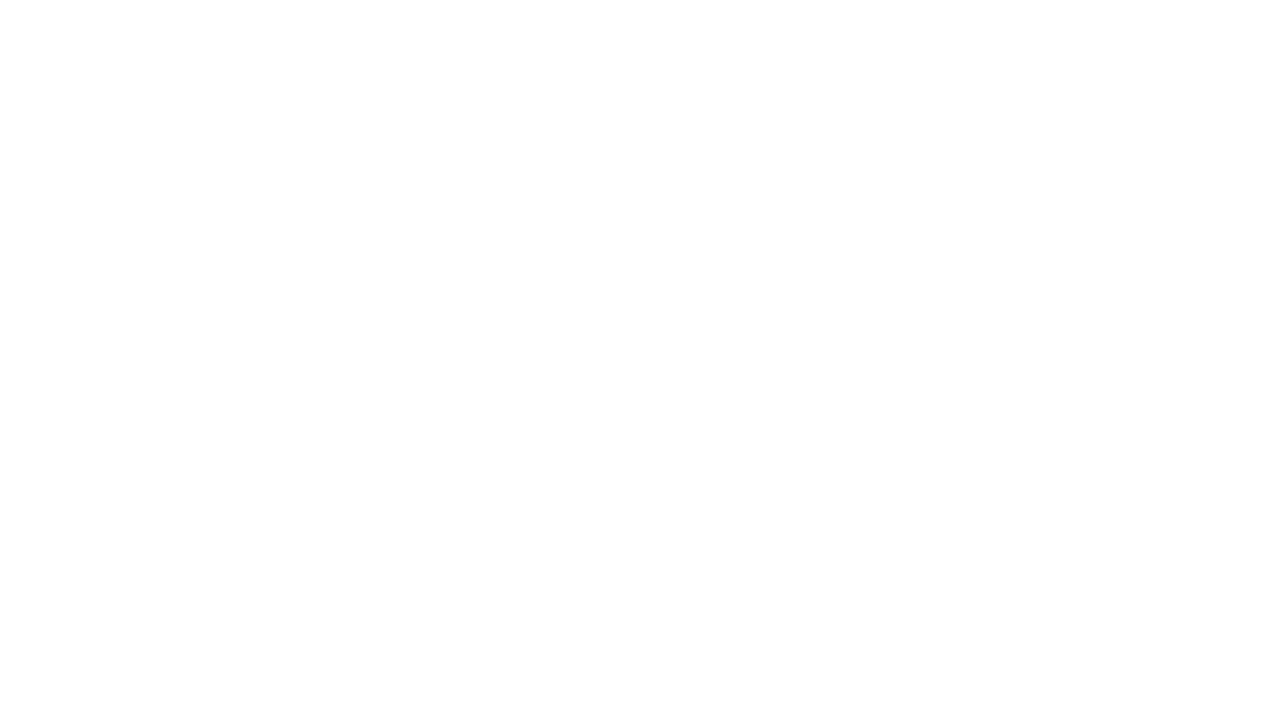
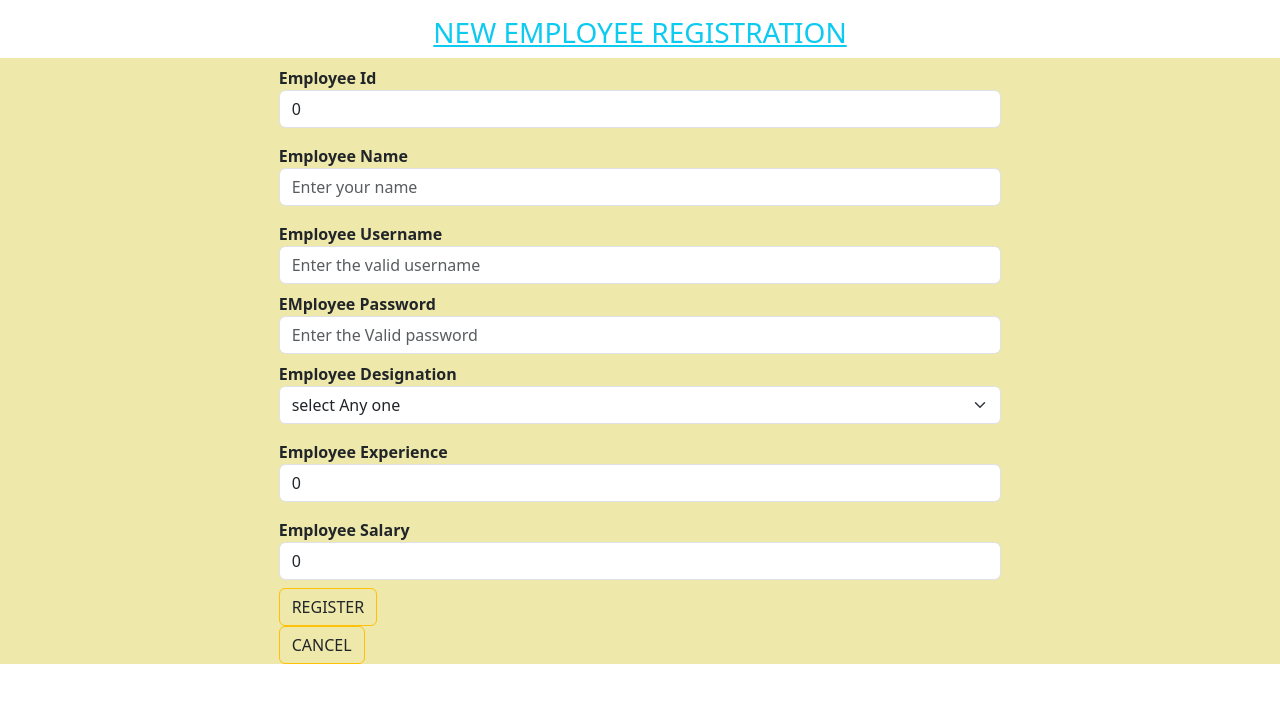
Before and after one commit to Annamalai1995/SP_React, a React (Create React App) app: page / in a window 1280 px wide. Shown: the top 702 px of the page. Built offline with nearby package versions, Linux system fonts and the light colour scheme.

Commit message:
Employee

```diff
--- a/src/App.js
+++ b/src/App.js
@@ -8,6 +8,7 @@ import { Ternary } from "./TernaryOperator";
 import { Hook } from "./UseState";
 import { Hook1 } from "./UseState1";
 import { Homepage } from "./WebPage";
+import { RegistrationForm } from "./EmployeeRegistration";
 
 function App() {
   return (
@@ -15,9 +16,9 @@ function App() {
     {/* <List/>
     <Unorderlist/>
     <Tables/>
-    <Hook/> */}
-    {/* <Hook1/>
-    <Parameter where="./download.jpg"length="200px" breadth="200px"/>
+    <Hook/>
+    {/* <Hook1/> */}
+    {/* <Parameter where="./download.jpg"length="200px" breadth="200px"/>
 <Travelsname/>
 <BootstrapExec/>
 <Ternary/> */}
@@ -29,7 +30,8 @@ function App() {
 </Routes>
 </BrowserRouter> */}
 {/* <Homepage/> */}
-{/* <List/> */}
+{/* <List/>  */}
+<RegistrationForm/>
     </>
 
   )
--- /dev/null
+++ b/src/EmployeeRegistration.js
@@ -0,0 +1,121 @@
+import { useState } from "react"
+
+export const RegistrationForm=()=>
+{
+    const[userdetail,setUserdetail]=useState({
+        //spread operator
+        "empid":0,
+        "empname":"",
+        "empusername":"",
+        "emppassword":"",
+        "empdesignation":"",
+        "empexp":0,
+        "empsalary":0
+
+
+    })
+    const  tracking=(mydatas)=>
+    {
+        const[name,value]=mydatas.target
+        setUserdetail((adding)=>
+        {
+            return{
+                adding,[name]:value
+            }
+        })
+    }
+    const Register=()=>
+    {
+        alert("welconme to Zealous Tech Corp"+JSON.stringify(userdetail))
+        create(userdetail);
+    }
+    const cancel=()=>
+    {
+        alert("Rejected...............")
+    }
+    return(
+        <>
+        <div className="container-fluid mt-3">
+            <h3 className="text-center text-info text-uppercase text-decoration-underline">NEW EMPLOYEE REGISTRATION</h3>
+            <div className="row justify-content-center" style={{backgroundColor:'palegoldenrod'}}>
+                <div className="col-lg-7 col-md-10 col-sm-12">
+                    <div className="form-group mt-2">
+                        <label className="fw-bolder">Employee Id</label>
+                        <input className="form-control"
+                        name='empid'
+                        placeholder="Employee ID Register"
+                        onChange={tracking} value={userdetail.empid}></input>
+                    </div>
+                    <div className="mt-3">
+                        <label className="fw-bold">Employee Name</label>
+                        <input className="form-control"
+                        name="empname"
+                        placeholder="Enter your name"
+                        onChange={tracking} value={userdetail.empname}/>
+                    </div>
+                    <div className="mt-3">
+                        <label className="fw-bold">Employee Username</label>
+                        <input className="form-control"
+                        name="empusername"
+                        placeholder="Enter the valid username"
+                        onChange={tracking}
+                        value={userdetail.empusername}/>
+
+                    </div>
+                    <div className="mt-2">
+                        <label className="fw-bold">EMployee Password</label>
+                        <input className="form-control"
+                        name="emppassword"
+                        placeholder="Enter the Valid password "
+                        onChange={tracking}
+                        value={userdetail.emppassword}/>
+                    </div>
+                    <div className="mt-2">
+                        <label className="fw-bold">Employee Designation </label>
+                        <select className="form-select" name="empdesignation"
+                        onChange={tracking}
+                        value={userdetail.empdesignation}>
+                            <option selected hidden>select  Any one </option>
+                            <option >Java Stack</option>
+                            <option>Selenium</option>
+                            <option>Front End Developer</option>
+                            <option>Web Develpement</option>
+                            <option1>Android Developer</option1>
+                        </select>
+                        </div>
+                        <div className="mt-3">
+                            <label className="fw-bold">Employee Experience</label>
+                            <input className="form-control" type="text"
+                            name="empexp"
+                            placeholder="Experienece:y/m"
+                            onChange={tracking}
+                            value={userdetail.empexp}></input>
+                        </div>
+                        <div className="mt-3">
+                            <label className="fw-bold">Employee Salary</label>
+                            <input className="form-control"
+                            name="empsalary"
+                            placeholder="Enter the salary"
+                            onChange={tracking}
+                            value={userdetail.empsalary}/>
+                        </div>
+                        <div className="row-justify-content-center mt-2">
+                            <div className='col-3'>
+                                <button className="btn btn-outline-warning  text-dark" onClick={Register}>REGISTER</button>
+                            </div>
+                            <div className='col-3'>
+                                <button className="btn btn-outline-warning  text-dark" onClick={cancel}>CANCEL</button>
+                            </div>
+
+
+                        </div>
+
+                </div>
+            </div>
+
+
+        </div>
+        </>
+    )
+
+}
```
